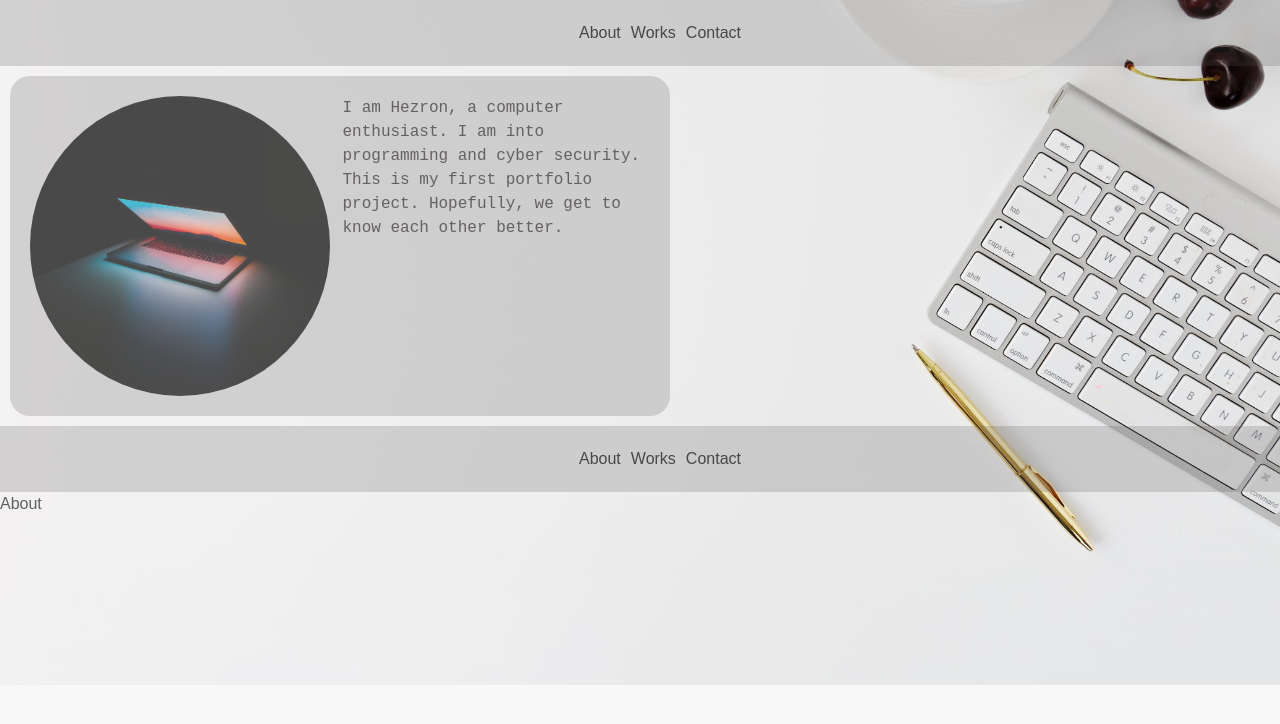
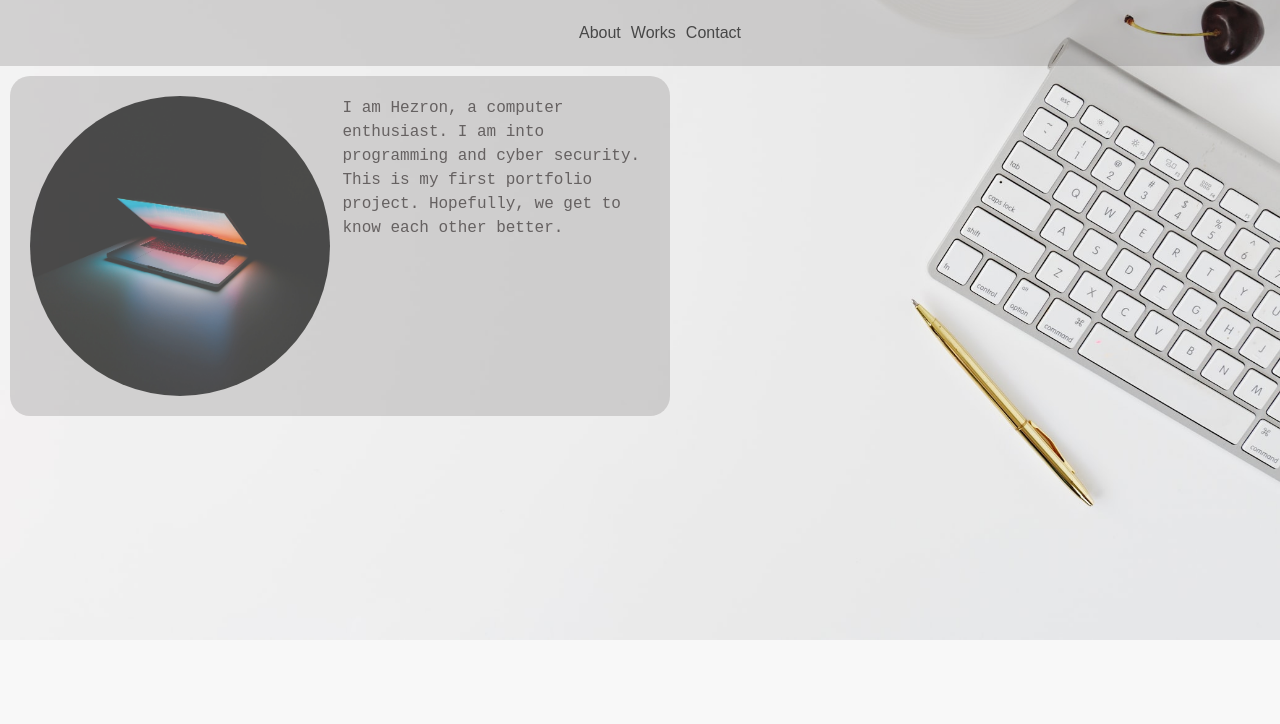
Before and after one commit to hezron-sketch/SampleX, a React (Create React App) app: page /about in a window 1280 px wide. Shown: the top 724 px of the page. Built offline with nearby package versions, Linux system fonts and the light colour scheme.

Commit message:
The routes thing

```diff
--- a/src/App.js
+++ b/src/App.js
@@ -3,7 +3,7 @@ import Navbar from './NavBar';
 import './App.css';
 import './style.css';
 import myImage from './images/photo-1531297484001-80022131f5a1.jpeg';
-import { BrowserRouter as Router, Route, Switch } from 'react-router-dom';
+import { BrowserRouter as Router, Route, Routes } from 'react-router-dom';
 
 
 // Import the About and Contact components (create these files)
@@ -25,11 +25,11 @@ function App() {
         </div>
       </div>
 
-      <Switch>
-        <Route exact path="/" component={App} />
-        <Route path="/about" component={About} />
-        <Route path="/contact" component={Contact} />
-      </Switch>
+      <Routes>
+        <Route exact path="/" component={<App />} />
+        <Route path="/about" component={<About />} />
+        <Route path="/contact" component={<Contact />} />
+        </Routes>
     </Router>
   );
 }
```
